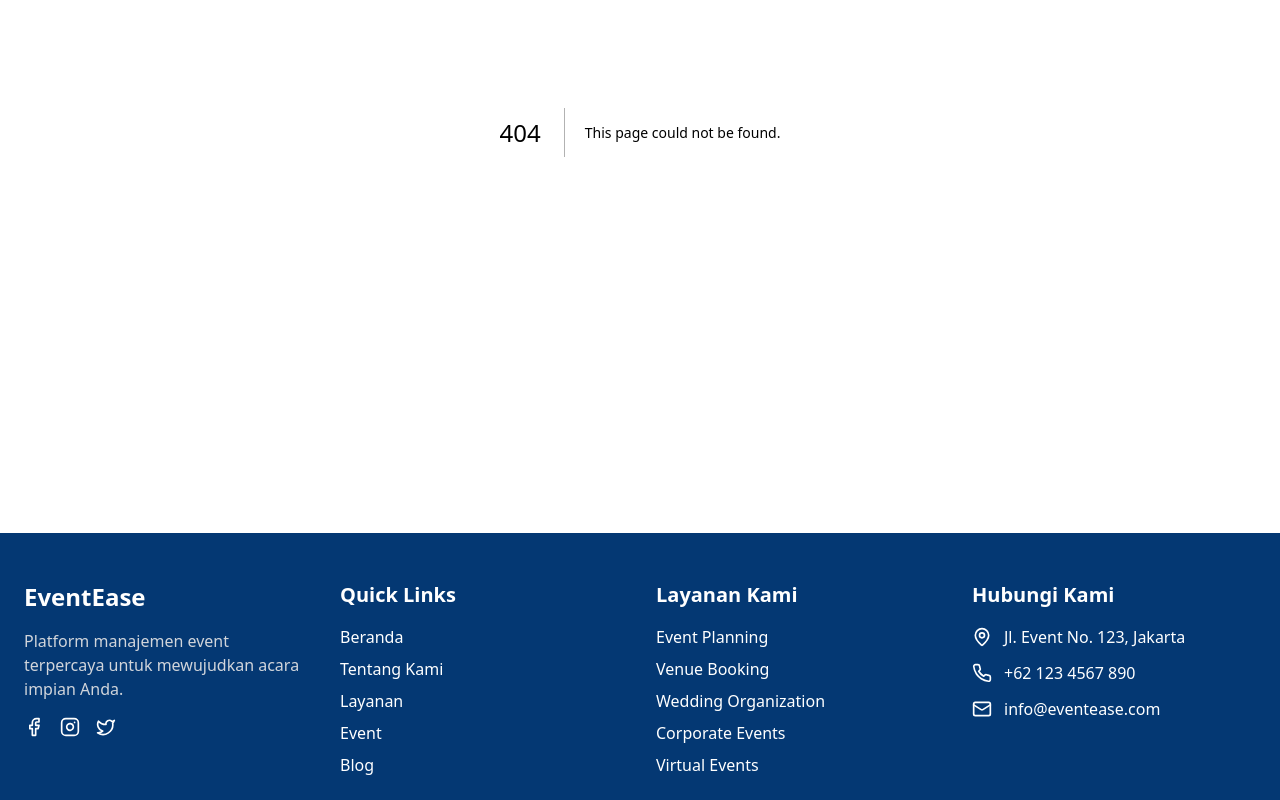
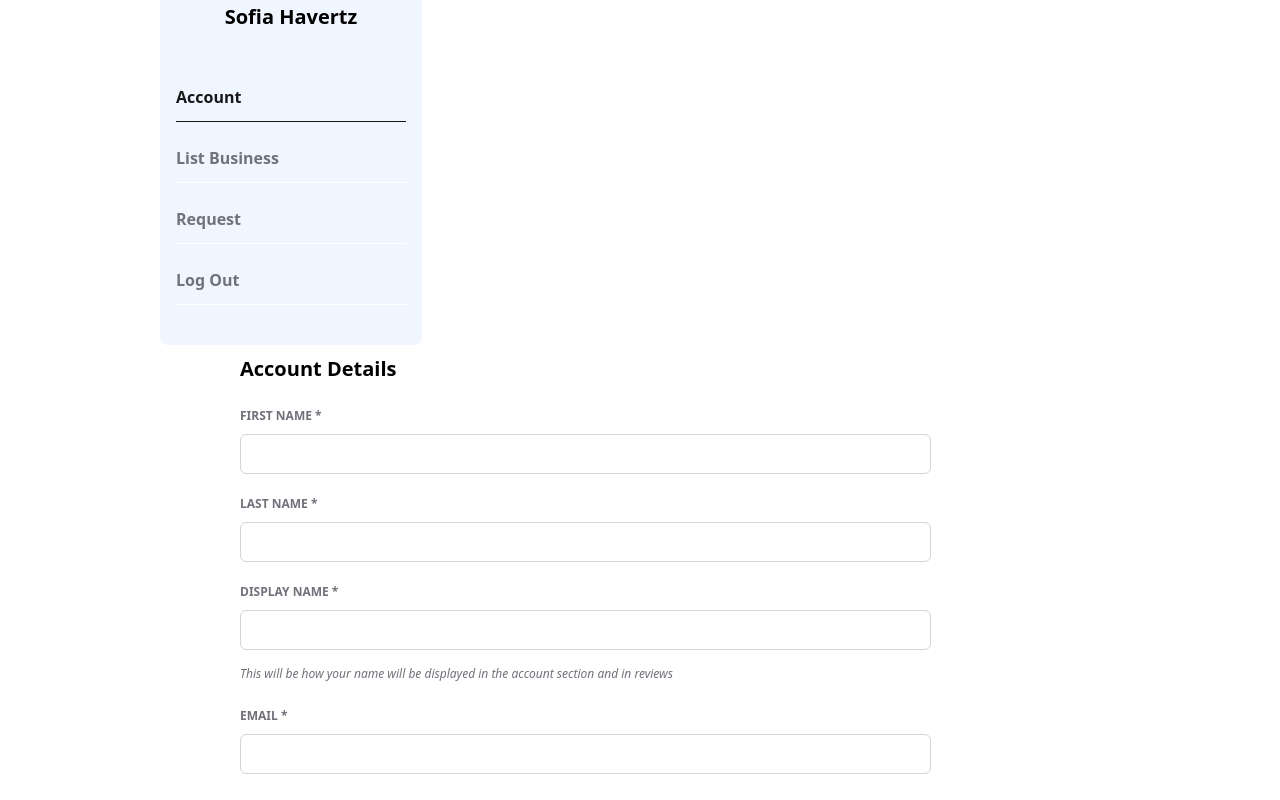
Before and after one commit to princeofverry/eventease, a Next.js app: page /dashboard in a window 1280 px wide. Before the commit this address had no page. Shown: the part 340-1140 px from the top of the page. Built offline with nearby package versions, Linux system fonts and the light colour scheme.

Commit message:
add: dashboard admin

```diff
--- /dev/null
+++ b/src/app/dashboard/page.js
@@ -0,0 +1,38 @@
+"use client";
+
+import React, { useState } from "react";
+import ProfileSidebar from "@/components/Admin/ProfileSidebar";
+import AccountForm from "@/components/Admin/AccountForm";
+import ListBusiness from "@/components/Admin/ListBusiness";
+import Request from "@/components/Admin/Request";
+
+export default function AdminDashboardPage() {
+  const [activePage, setActivePage] = useState("Account");
+
+  const renderContent = () => {
+    switch (activePage) {
+      case "Account":
+        return <AccountForm />;
+      case "List Business":
+        return <ListBusiness />;
+      case "Request":
+        return <Request />;
+      default:
+        return <AccountForm />;
+    }
+  };
+
+  return (
+    <div className="flex overflow-hidden flex-col bg-white">
+      <main className="flex flex-col items-center px-40 pb-20 bg-white max-md:px-5 max-md:max-w-full">
+        <h1 className="py-10 max-w-full text-6xl font-bold tracking-tighter leading-none text-center text-black min-h-[137px] w-[640px] max-md:max-w-full max-md:text-4xl">
+          Admin Dashboard
+        </h1>
+        <div className="flex flex-wrap gap-2 items-start max-md:max-w-full">
+          <ProfileSidebar setActivePage={setActivePage} />
+          {renderContent()}
+        </div>
+      </main>
+    </div>
+  );
+}
--- /dev/null
+++ b/src/components/Admin/AccountForm.jsx
@@ -0,0 +1,72 @@
+"use client";
+
+import React from "react";
+
+export default function AccountForm() {
+  const handleSubmit = (e) => {
+    e.preventDefault();
+    console.log("Form submitted");
+  };
+
+  return (
+    <section className="flex flex-col px-20 min-w-[240px] w-[851px] max-md:px-5 max-md:max-w-full">
+      <div className="flex flex-col max-w-full w-[707px]">
+        <h2 className="text-xl font-semibold leading-relaxed text-black">
+          Account Details
+        </h2>
+        <form onSubmit={handleSubmit}>
+          <div className="flex flex-col mt-6 w-full max-w-[707px] max-md:max-w-full">
+            <label className="text-xs font-bold leading-none uppercase text-zinc-500" htmlFor="firstName">
+              First name *
+            </label>
+            <input
+              type="text"
+              id="firstName"
+              className="flex overflow-hidden gap-2 items-center px-4 mt-3 w-full text-base leading-loose bg-white rounded-md border border-solid border-stone-300 min-h-[40px] text-zinc-500 max-md:max-w-full focus:border-blue-500 focus:outline-none"
+              required
+            />
+          </div>
+
+          <div className="flex flex-col mt-6 w-full max-w-[707px] max-md:max-w-full">
+            <label className="text-xs font-bold leading-none uppercase text-zinc-500" htmlFor="lastName">
+              Last name *
+            </label>
+            <input
+              type="text"
+              id="lastName"
+              className="flex overflow-hidden gap-2 items-center px-4 mt-3 w-full text-base leading-loose bg-white rounded-md border border-solid border-stone-300 min-h-[40px] text-zinc-500 max-md:max-w-full focus:border-blue-500 focus:outline-none"
+              required
+            />
+          </div>
+
+          <div className="flex flex-col mt-6 w-full max-w-[707px] max-md:max-w-full">
+            <label className="text-xs font-bold leading-none uppercase text-zinc-500" htmlFor="displayName">
+              Display name *
+            </label>
+            <input
+              type="text"
+              id="displayName"
+              className="flex overflow-hidden gap-2 items-center px-4 mt-3 w-full text-base leading-loose bg-white rounded-md border border-solid border-stone-300 min-h-[40px] text-zinc-500 max-md:max-w-full focus:border-blue-500 focus:outline-none"
+              required
+            />
+            <p className="mt-3 italic leading-loose text-xs text-zinc-500">
+              This will be how your name will be displayed in the account section and in reviews
+            </p>
+          </div>
+
+          <div className="flex flex-col mt-6 w-full max-w-[707px] max-md:max-w-full">
+            <label className="text-xs font-bold leading-none uppercase text-zinc-500" htmlFor="email">
+              Email *
+            </label>
+            <input
+              type="email"
+              id="email"
+              className="flex overflow-hidden gap-2 items-center px-4 mt-3 w-full text-base leading-loose bg-white rounded-md border border-solid border-stone-300 min-h-[40px] text-zinc-500 max-md:max-w-full focus:border-blue-500 focus:outline-none"
+              required
+            />
+          </div>
+        </form>
+      </div>
+    </section>
+  );
+}
--- /dev/null
+++ b/src/components/Admin/ListBusiness.jsx
@@ -0,0 +1,14 @@
+"use client";
+
+import React from "react";
+
+export default function ListBusiness() {
+  return (
+    <section className="flex flex-col px-20 min-w-[240px] w-[851px] max-md:px-5 max-md:max-w-full">
+      <h2 className="text-xl font-semibold leading-relaxed text-black">List Business</h2>
+      <p className="mt-6 text-zinc-500">
+        This is the List Business page. Here you can manage all the business-related information.
+      </p>
+    </section>
+  );
+}
--- /dev/null
+++ b/src/components/Admin/ProfileSidebar.jsx
@@ -0,0 +1,40 @@
+"use client";
+
+import React from "react";
+
+export default function ProfileSidebar({ setActivePage }) {
+  const sidebarItems = ["Account", "List Business", "Request", "Log Out"];
+
+  const handleNavigation = (item) => {
+    setActivePage(item); // Memperbarui halaman yang sedang aktif
+  };
+
+  return (
+    <aside className="flex flex-col items-center px-4 py-10 font-semibold rounded-lg bg-blue-400 bg-opacity-10 min-w-[240px] w-[262px]">
+      <div className="flex flex-col items-center text-xl leading-relaxed text-black">
+        <img
+          loading="lazy"
+          src="/Avatar.png"
+          alt="Sofia Havertz Profile"
+          className="object-contain aspect-square w-[82px]"
+        />
+        <div className="mt-1.5">Sofia Havertz</div>
+      </div>
+      <nav className="flex flex-col mt-10 max-w-full text-base leading-loose text-zinc-500 w-[230px]">
+        {sidebarItems.map((item, index) => (
+          <button
+            key={item}
+            onClick={() => handleNavigation(item)}
+            className={`py-2 text-left hover:bg-blue-50 focus:bg-blue-50 focus:outline-none ${
+              index === 0
+                ? "border-b border-solid border-b-neutral-900 text-neutral-900"
+                : "border-b border-solid border-b-white border-b-opacity-0"
+            } ${index > 0 ? "mt-3" : ""} w-full`}
+          >
+            {item}
+          </button>
+        ))}
+      </nav>
+    </aside>
+  );
+}
--- /dev/null
+++ b/src/components/Admin/Request.jsx
@@ -0,0 +1,14 @@
+"use client";
+
+import React from "react";
+
+export default function RequestPage() {
+  return (
+    <section className="flex flex-col px-20 min-w-[240px] w-[851px] max-md:px-5 max-md:max-w-full">
+      <h2 className="text-xl font-semibold leading-relaxed text-black">Request</h2>
+      <p className="mt-6 text-zinc-500">
+        This is the Request page. Here you can view and manage all the requests.
+      </p>
+    </section>
+  );
+}
```
Also changed, not shown: public/Avatar.png (added).
